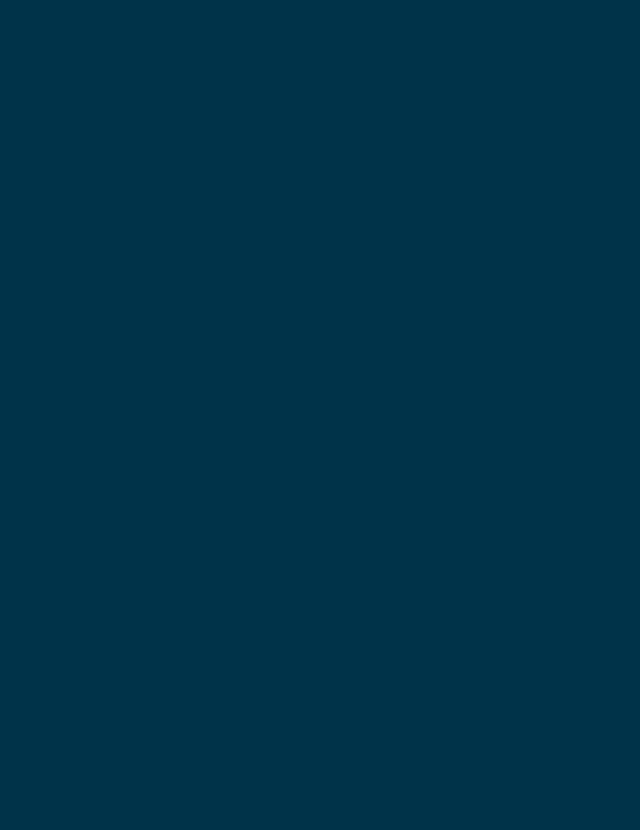
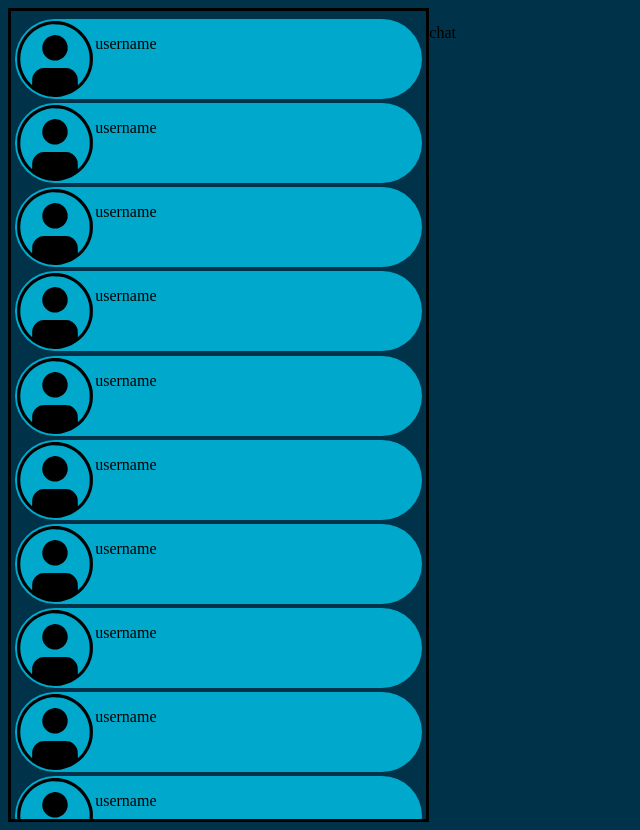
Before and after one commit to saman-mehr-ali-pur/messenger-frontend-reactjs, a React (Vite) app: page /chatList in a window 1280 px wide. Before the commit this address had no page. Shown: the whole page, without its empty margins (0-640 px from the left). Before the commit the page ends 800 px from the top, so only its background shows below. Built offline with nearby package versions, Linux system fonts and the light colour scheme.

Commit message:
chat is crated

```diff
--- a/src/App.jsx
+++ b/src/App.jsx
@@ -6,6 +6,7 @@ import Signin from './signin/Singin'
 import Signup from './signup/Signup'
 import { BrowserRouter, Routes, Route } from "react-router";
 import Home from "./home/Home.jsx"
+import ListChat from './mainPage/ListChat.jsx'
 
 function App() {
   // const [count, setCount] = useState(0)
@@ -20,7 +21,7 @@ function App() {
 
       </Route>
       <Route path="signup" element={<Signup/>} />
-
+      <Route path='chatList' element={<ListChat/>}/>
     </Routes>
   </BrowserRouter>
     </>
--- /dev/null
+++ b/src/chatItem/ChatItem.jsx
@@ -0,0 +1,15 @@
+import icon from "../assets/avatar.svg"
+import style from "./css/chatItem.module.css"
+const ChatItem = (props) =>{
+
+
+    return <>
+
+        <div className={style.item}>
+            <img src={icon} alt="icon"  className={style.profile} />
+            <p>username</p>
+        </div>
+    </>
+}
+
+export default ChatItem;
--- /dev/null
+++ b/src/chatItem/css/chatItem.module.css
@@ -0,0 +1,22 @@
+.item{
+    display: flex;
+    flex-direction: row;
+    width: 100%;
+    height: 10%;
+    /* border: solid; */
+    border-radius: 50px;
+    /* margin-left: 2%; */
+    /* margin-right: 4%; */
+    background-color: #00a9cb;
+    margin-top: 1%;
+}
+
+.profile{
+    /* border: solid; */
+    border-radius: 50px;
+}
+
+.usernamebox{
+
+
+}
--- a/src/mainPage/ListChat.jsx
+++ b/src/mainPage/ListChat.jsx
@@ -0,0 +1,31 @@
+import style from "./css/mainPage.module.css"
+import ChatItem from "../chatItem/ChatItem";
+const ListChat = (props) =>{
+
+
+    return <>
+
+        <div className={style.frame}>
+            <div className={style.chatList}>
+                <ChatItem/>
+                <ChatItem/>
+                <ChatItem/>
+                <ChatItem/>
+                <ChatItem/>
+                <ChatItem/>
+                <ChatItem/>
+                <ChatItem/>
+                <ChatItem/>
+                <ChatItem/>
+
+            </div>
+            {/* <div className={style.chatList}><ChatItem/></div> */}
+
+            <div className={style.div} ><p>chat</p></div>
+        </div>
+
+    </>
+}
+
+
+export default ListChat;
--- /dev/null
+++ b/src/mainPage/css/mainPage.module.css
@@ -0,0 +1,17 @@
+.frame{
+    display: grid;
+    grid-template-columns: 1fr 2fr;
+}
+
+.chatList{
+    display: flex;
+    flex-direction: column;
+    align-items: flex-start;
+    justify-content: flex-start;
+    border: solid;
+    height: 100vh;
+    overflow-y: scroll;
+    padding: 1%;
+
+
+}
```
Also changed, not shown: src/assets/avatar.svg (added).
